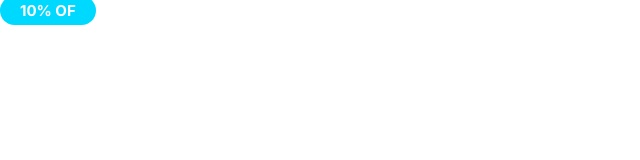
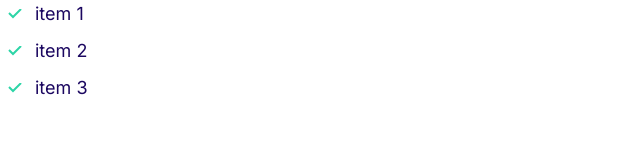
Before and after one commit to Yooyk13/moshify, a plain HTML site: page index.html in a window 1280 px wide. Shown: the whole page, without its empty margins (0-640 px from the left). Drawn offline with Linux system fonts and the light colour scheme.

Commit message:
build the list component

```diff
--- a/css/styles.css
+++ b/css/styles.css
@@ -113,3 +113,32 @@ a {
     font-size: 1.2rem;
   }
 }
+
+/* List */
+
+.list {
+  list-style: none;
+  padding-left: 0;
+  color: var(--color-headings);
+}
+
+.line--inline .list__item {
+  display: inline-block;
+  margin-right: 2rem;
+}
+
+.list--tick {
+  list-style-image: url(../images/tick.svg);
+  padding-left: 3rem;
+}
+
+.list--tick .list__item {
+  padding-left: 0.5rem;
+  margin-bottom: 1rem;
+}
+
+@media screen and (min-width) {
+  .list--tick .list__item {
+    padding-left: 0;
+  }
+}
--- a/index.html
+++ b/index.html
@@ -14,6 +14,10 @@
     <link rel="stylesheet" href="css/styles.css" />
   </head>
   <body>
-    <span class="badge badge--secondary">10% OF</span>
+    <ul class="list list--tick">
+      <li class="list__item">item 1</li>
+      <li class="list__item">item 2</li>
+      <li class="list__item">item 3</li>
+    </ul>
   </body>
 </html>
```
Also changed, not shown: components/list.html (added, +5 -0 lines), images/tick.svg (added).
